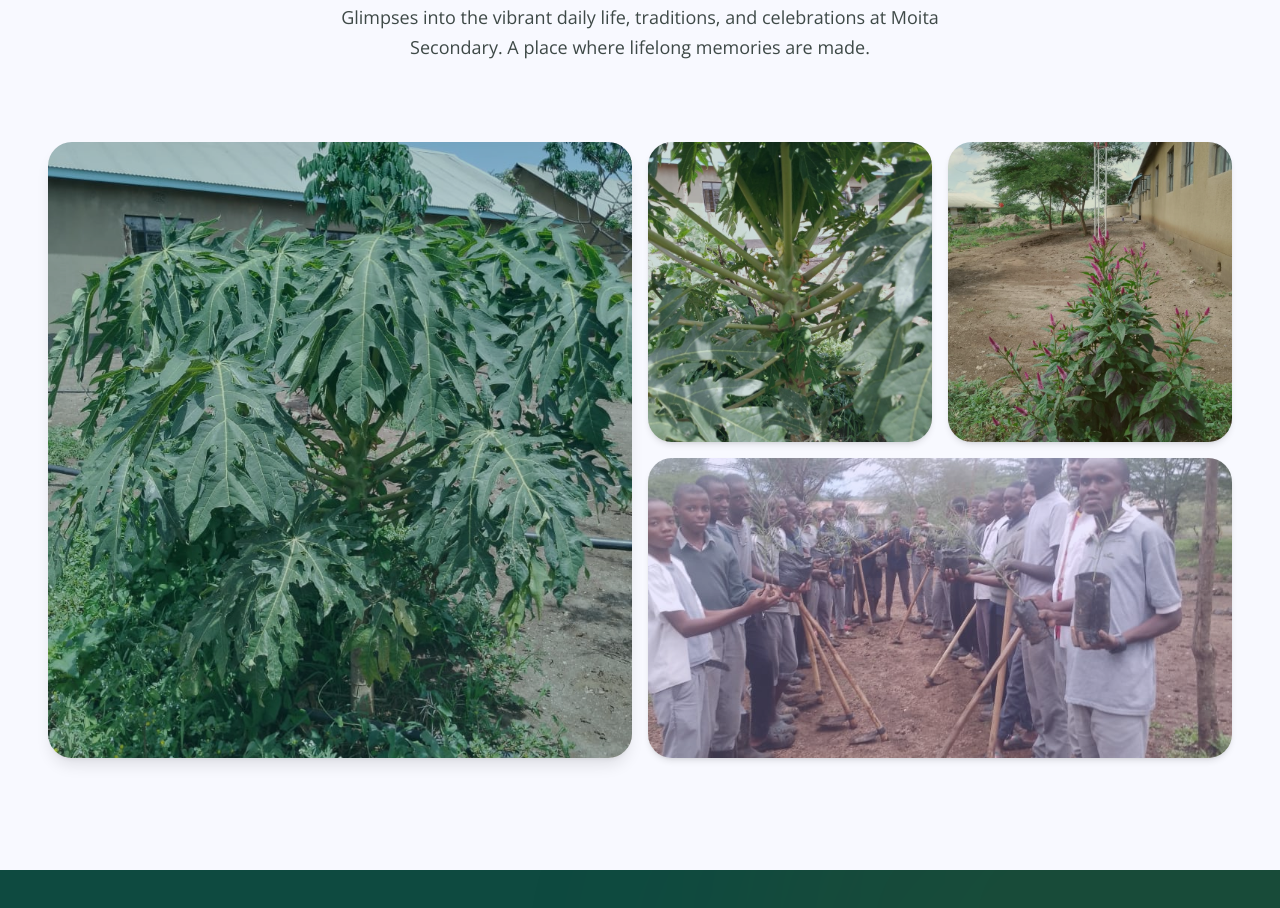
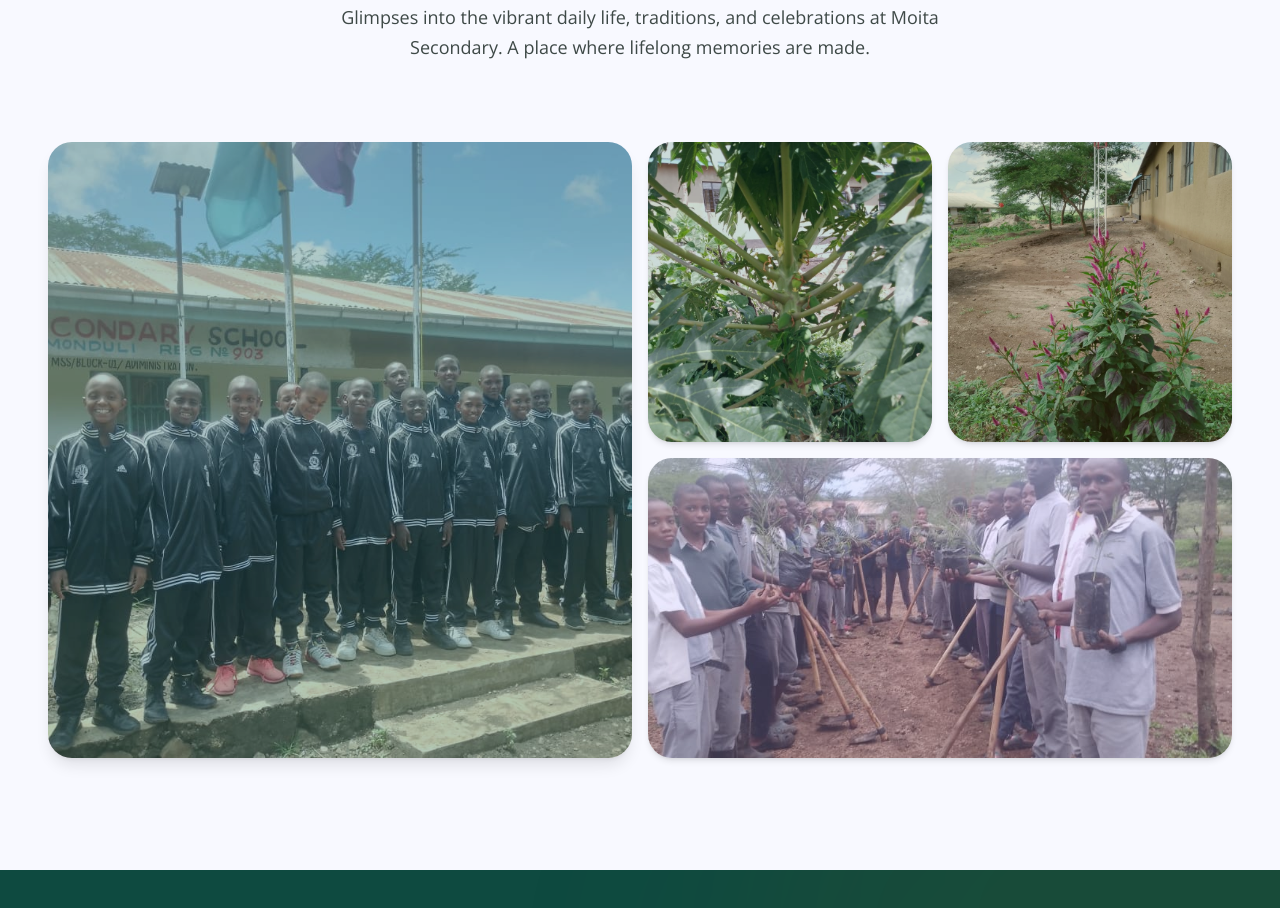
Before and after one commit to LouisCodee/Moita, a plain HTML site: page index.html in a window 1280 px wide. Shown: the part 4187-5095 px from the top of the page. Drawn offline with nearby package versions, Linux system fonts and the light colour scheme.

Commit message:
few changes on Gallery

```diff
--- a/index.html
+++ b/index.html
@@ -1522,7 +1522,7 @@
                         </div>
                     </div>
                     <div class="w-full h-full bg-cover bg-center transition-transform duration-1000 group-hover:scale-110"
-                        style="background-image: url('images/abt4.jpg');">
+                        style="background-image: url('images/abt8.jpg');">
                     </div>
                 </div>
 
@@ -1555,10 +1555,10 @@
                         style="background-image: url('images/abt7.jpg');">
                     </div>
                     <!-- Floating playful badge -->
-                    <div
+                    <!-- <div
                         class="absolute top-4 right-4 bg-white/90 backdrop-blur-sm text-primary font-bold px-4 py-2 rounded-full text-sm shadow-lg z-20 transform translate-x-10 opacity-0 group-hover:translate-x-0 group-hover:opacity-100 transition-all duration-500">
                         Graduation 2023 🎉
-                    </div>
+                    </div> -->
                 </div>
             </div>
         </section>
```
